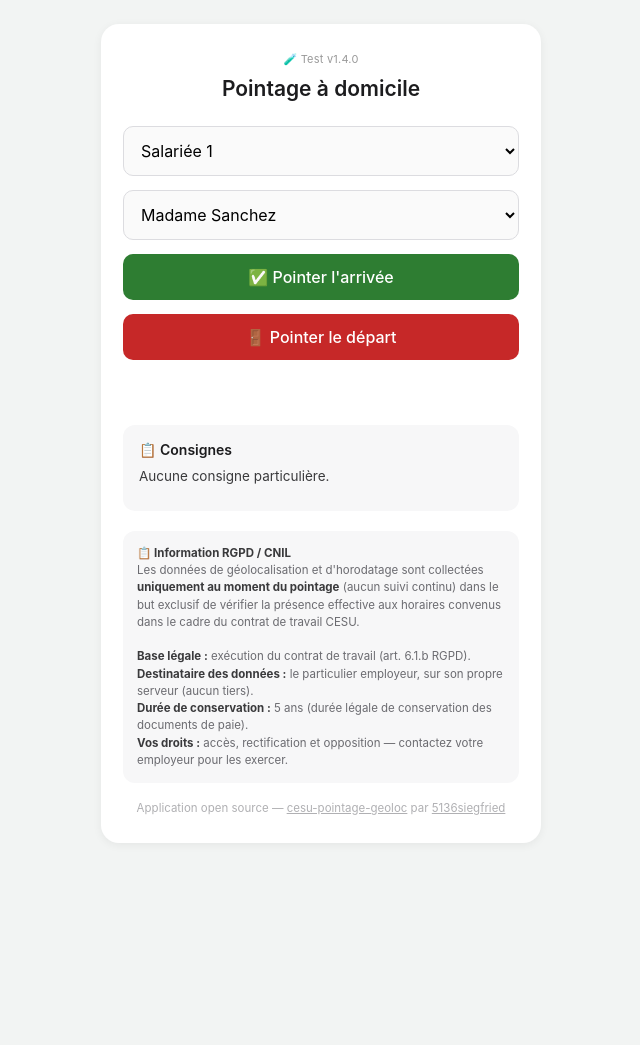
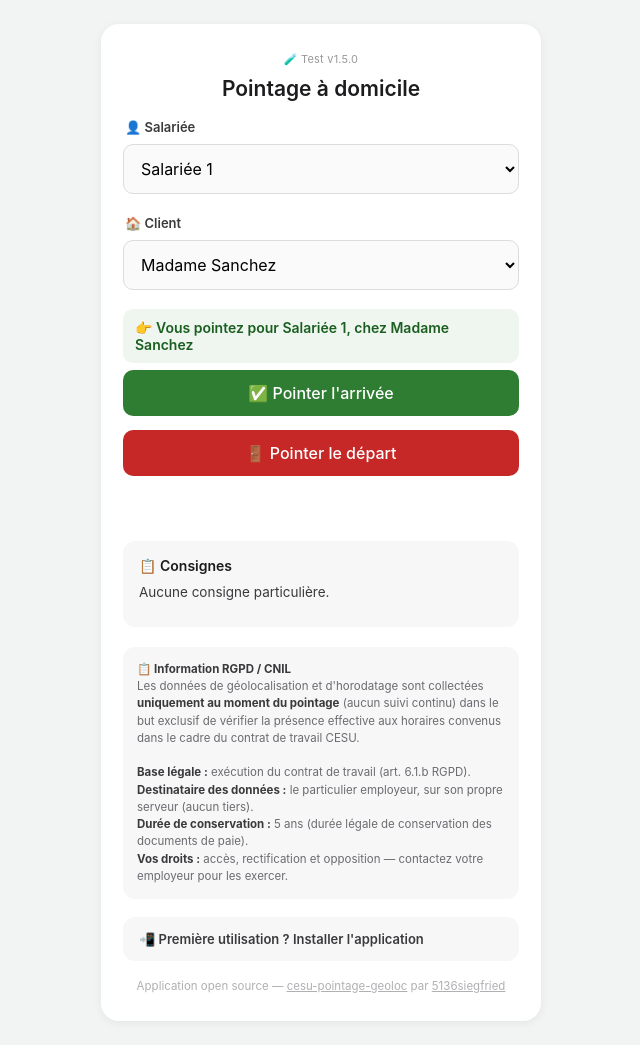
Before and after one commit to 5136siegfried/cesu-pointage-geoloc, a FastAPI app: page /static/index.html in a window 1280 px wide. Shown: the whole page, without its empty margins (319-959 px from the left). Before the commit the page ends 843 px from the top, so only its background shows below. Run offline with FastAPI, Linux system fonts and the light colour scheme; data comes from the database, SQL or seed files in the repository; tables that the repository leaves empty hold one stand-in row (values such as "Sample post").

Commit message:
Doc, changelog et tutoriel d'installation PWA

```diff
--- a/selfhosted/config.py
+++ b/selfhosted/config.py
@@ -3,6 +3,6 @@
 # désormais gérés depuis l'admin, stockés en base — plus besoin de modifier
 # ce fichier pour ça.
 
-VERSION = "1.4.0"  # affichée en bandeau sur la page de pointage — à incrémenter à chaque déploiement notable
+VERSION = "1.5.0"  # affichée en bandeau sur la page de pointage — à incrémenter à chaque déploiement notable
 
 RAYON_TOLERANCE_METRES = 150  # distance acceptée (mètres) sans déclencher d'alerte
--- a/selfhosted/db.py
+++ b/selfhosted/db.py
@@ -161,6 +161,16 @@ def set_verifie(pointage_id, value):
 def get_pointage(pid):
     conn = get_conn()
     row = conn.execute("SELECT * FROM pointages WHERE id = ?", (pid,)).fetchone()
+    conn.close()
+    return row
+
+
+def get_dernier_pointage(salariee, client):
+    conn = get_conn()
+    row = conn.execute(
+        "SELECT * FROM pointages WHERE salariee = ? AND client = ? ORDER BY horodatage DESC LIMIT 1",
+        (salariee, client)
+    ).fetchone()
     conn.close()
     return row
 
--- a/selfhosted/main.py
+++ b/selfhosted/main.py
@@ -1,6 +1,7 @@
 import io
 from datetime import datetime
 from math import radians, sin, cos, sqrt, atan2
+from pathlib import Path
 
 from fastapi import FastAPI, Request, Form
 from fastapi.staticfiles import StaticFiles
@@ -11,7 +12,7 @@ from openpyxl import Workbook
 from config import RAYON_TOLERANCE_METRES, VERSION
 from db import (
     init_db, insert_pointage, get_pointages, set_verifie,
-    get_pointage, update_pointage,
+    get_pointage, get_dernier_pointage, update_pointage,
     get_employes, get_employe, add_employe, update_employe, delete_employe,
     get_clients, get_client, get_client_by_nom, add_client, update_client, delete_client,
     get_kv, set_kv,
@@ -90,6 +91,12 @@ async def consignes_publiques(request: Request, client: str = None):
     return templates.TemplateResponse("consignes_public.html", {"request": request, "c": c})
 
 
+@app.get("/api/dernier-type")
+async def dernier_type_api(salariee: str, client: str):
+    dernier = get_dernier_pointage(salariee, client)
+    return {"dernier_type": dernier["type"] if dernier else None}
+
+
 @app.post("/api/pointage")
 async def pointage(request: Request):
     try:
@@ -118,6 +125,19 @@ async def pointage(request: Request):
         else:
             statut = "À VÉRIFIER — position indisponible"
             detail = raison or "Raison non précisée par le téléphone"
+
+        # Vérifie que ce pointage suit bien une alternance Arrivée/Départ pour ce
+        # binôme salariée/client — sinon signalé, jamais bloqué.
+        dernier = get_dernier_pointage(salariee, client)
+        sequence_ok = (
+            (type_ == "Arrivée" and (not dernier or dernier["type"] == "Départ"))
+            or (type_ == "Départ" and dernier and dernier["type"] == "Arrivée")
+        )
+        if not sequence_ok:
+            if statut == "OK":
+                statut = "À VÉRIFIER — séquence incohérente"
+            note = f"Pointage précédent pour ce binôme : {dernier['type'] if dernier else 'aucun'}."
+            detail = f"{detail} / {note}" if detail else note
 
         insert_pointage(
             horodatage=datetime.now().isoformat(timespec="seconds"),
@@ -358,6 +378,21 @@ async def supprimer_client(cid: int):
     return RedirectResponse("/admin/clients", status_code=303)
 
 
+@app.get("/admin/doc", response_class=HTMLResponse)
+async def doc_admin(request: Request):
+    return templates.TemplateResponse("doc.html", {"request": request})
+
+
+@app.get("/admin/changelog", response_class=HTMLResponse)
+async def changelog_admin(request: Request):
+    chemin = Path(__file__).parent / "CHANGELOG.md"
+    try:
+        contenu = chemin.read_text(encoding="utf-8")
+    except FileNotFoundError:
+        contenu = "Changelog introuvable."
+    return templates.TemplateResponse("changelog.html", {"request": request, "contenu": contenu, "version": VERSION})
+
+
 # ============ Admin — bandeau d'alerte ============
 
 @app.get("/admin/bandeau", response_class=HTMLResponse)
--- a/selfhosted/static/index.html
+++ b/selfhosted/static/index.html
@@ -41,6 +41,24 @@
     box-sizing: border-box;
     font-family: inherit;
   }
+  .champ-label {
+    display: block;
+    text-align: left;
+    font-size: 13px;
+    font-weight: 600;
+    color: #3a3a3c;
+    margin: 14px 0 2px 2px;
+  }
+  #recap {
+    margin-top: 12px;
+    padding: 10px 12px;
+    background: #eef6ef;
+    border-radius: 10px;
+    font-size: 14px;
+    font-weight: 600;
+    color: #1b5e20;
+    text-align: left;
+  }
   select { border: 1px solid #dcdce0; background: #fafafa; }
   button { color: white; border: none; cursor: pointer; font-weight: 500; }
   button:hover { opacity: 0.92; }
@@ -68,6 +86,19 @@
   .rgpd strong { color: #3a3a3c; }
   #credit { margin-top: 18px; font-size: 11.5px; color: #b0b0b3; }
   #credit a { color: #b0b0b3; }
+
+  .tuto {
+    margin-top: 18px;
+    padding: 14px 16px;
+    background: #f7f7f8;
+    border-radius: 12px;
+    text-align: left;
+    font-size: 13px;
+    color: #3a3a3c;
+  }
+  .tuto summary { font-weight: 600; cursor: pointer; list-style: none; }
+  .tuto summary::-webkit-details-marker { display: none; }
+  .tuto p { margin: 10px 0 0 0; color: #3a3a3c; line-height: 1.5; }
 </style>
 </head>
 <body>
@@ -77,8 +108,13 @@
 
   <div id="bandeau" style="display:none; padding:10px; border-radius:8px; margin-bottom:14px; font-size:14px; text-align:left;"></div>
 
+  <label class="champ-label" for="salariee">👤 Salariée</label>
   <select id="salariee"><option>Chargement...</option></select>
+
+  <label class="champ-label" for="client">🏠 Client</label>
   <select id="client"><option>Chargement...</option></select>
+
+  <div id="recap"></div>
 
   <button id="arrivee" onclick="pointer('Arrivée')">✅ Pointer l'arrivée</button>
   <button id="depart" onclick="pointer('Départ')">🚪 Pointer le départ</button>
@@ -102,6 +138,13 @@
     <strong>Durée de conservation :</strong> 5 ans (durée légale de conservation des documents de paie).<br>
     <strong>Vos droits :</strong> accès, rectification et opposition — contactez votre employeur pour les exercer.
   </div>
+
+  <details class="tuto">
+    <summary>📲 Première utilisation ? Installer l'application</summary>
+    <p><strong>Sur iPhone (Safari) :</strong> appuyez sur l'icône de partage <span style="font-size:16px;">⬆️</span> en bas de l'écran, puis « Sur l'écran d'accueil ». L'application s'ouvrira ensuite en plein écran, comme une app normale.</p>
+    <p><strong>Sur Android (Chrome) :</strong> appuyez sur le menu <span style="font-size:16px;">⋮</span> en haut à droite, puis « Ajouter à l'écran d'accueil » (ou « Installer l'application » selon les téléphones).</p>
+    <p>Une fois installée, la géolocalisation ne sera demandée qu'une seule fois — pensez à autoriser la position quand le téléphone le propose.</p>
+  </details>
 
   <div id="credit">
     Application open source —
@@ -176,6 +219,12 @@
   chargerVersion();
 
   // --- Chargement de la config (salariées / clients) ---
+  function majRecap() {
+    const salariee = document.getElementById('salariee').value;
+    const client = document.getElementById('client').value;
+    document.getElementById('recap').innerText = `👉 Vous pointez pour ${salariee}, chez ${client}`;
+  }
+
   async function chargerConfig() {
     const res = await fetch('/api/config');
     const cfg = await res.json();
@@ -183,7 +232,10 @@
     const selCli = document.getElementById('client');
     selSal.innerHTML = cfg.salariees.map(s => `<option>${s}</option>`).join('');
     selCli.innerHTML = cfg.clients.map(c => `<option>${c}</option>`).join('');
+    selSal.addEventListener('change', majRecap);
     selCli.addEventListener('change', chargerConsignes);
+    selCli.addEventListener('change', majRecap);
+    majRecap();
     chargerConsignes(); // affichage initial pour le premier client sélectionné
   }
   chargerConfig();
@@ -205,10 +257,40 @@
   chargerBandeau();
 
   function reessayer() {
-    if (dernierType) { afficherRetry(false); pointer(dernierType); }
+    if (dernierType) { afficherRetry(false); lancerPointage(dernierType); }
   }
 
-  function pointer(type) {
+  // --- Vérification en amont de l'alternance Arrivée/Départ pour ce binôme ---
+  async function typeAttendu() {
+    const salariee = document.getElementById('salariee').value;
+    const client = document.getElementById('client').value;
+    try {
+      const res = await fetch('/api/dernier-type?salariee=' + encodeURIComponent(salariee) + '&client=' + encodeURIComponent(client));
+      const d = await res.json();
+      return d.dernier_type; // "Arrivée", "Départ" ou null (aucun pointage antérieur)
+    } catch (e) {
+      return undefined; // indéterminé — on ne bloque ni n'avertit dans ce cas
+    }
+  }
+
+  async function pointer(type) {
+    const salariee = document.getElementById('salariee').value;
+    const client = document.getElementById('client').value;
+    const dernier = await typeAttendu();
+
+    if (dernier !== undefined) {
+      if (type === 'Arrivée' && dernier === 'Arrivée') {
+        if (!confirm(`${salariee} chez ${client} : le dernier pointage était déjà une arrivée sans départ enregistré. Confirmer quand même cette nouvelle arrivée ?`)) return;
+      }
+      if (type === 'Départ' && dernier !== 'Arrivée') {
+        if (!confirm(`${salariee} chez ${client} : aucune arrivée enregistrée juste avant. Confirmer quand même ce départ ?`)) return;
+      }
+    }
+
+    lancerPointage(type);
+  }
+
+  function lancerPointage(type) {
     dernierType = type;
     setBoutons(false);
     afficherRetry(false);
--- a/selfhosted/static/sw.js
+++ b/selfhosted/static/sw.js
@@ -1,7 +1,7 @@
 // Network-first pour le HTML (toujours la version la plus fraîche),
 // cache-first pour le reste. Le cache ne sert de secours qu'hors-ligne.
 
-const CACHE_NAME = 'cesu-pointage-v4';
+const CACHE_NAME = 'cesu-pointage-v7';
 const APP_SHELL = ['/static/index.html', '/static/manifest.json'];
 
 self.addEventListener('install', (event) => {
--- a/selfhosted/templates/admin.html
+++ b/selfhosted/templates/admin.html
@@ -13,6 +13,8 @@
   <a href="/admin/clients">🏠 Clients</a>
   <a href="/admin/planning">🗓 Planning</a>
   <a href="/admin/bandeau">📢 Bandeau d'alerte</a>
+  <a href="/admin/doc">📖 Doc</a>
+  <a href="/admin/changelog">📝 Changelog</a>
 </nav>
 
 <h1>Tableau de bord</h1>
--- a/selfhosted/templates/bandeau.html
+++ b/selfhosted/templates/bandeau.html
@@ -13,6 +13,8 @@
   <a href="/admin/clients">🏠 Clients</a>
   <a href="/admin/planning">🗓 Planning</a>
   <a href="/admin/bandeau" class="actif">📢 Bandeau d'alerte</a>
+  <a href="/admin/doc">📖 Doc</a>
+  <a href="/admin/changelog">📝 Changelog</a>
 </nav>
 
 <h1>Bandeau d'alerte</h1>
--- a/selfhosted/templates/clients.html
+++ b/selfhosted/templates/clients.html
@@ -14,6 +14,8 @@
   <a href="/admin/clients" class="actif">🏠 Clients</a>
   <a href="/admin/planning">🗓 Planning</a>
   <a href="/admin/bandeau">📢 Bandeau d'alerte</a>
+  <a href="/admin/doc">📖 Doc</a>
+  <a href="/admin/changelog">📝 Changelog</a>
 </nav>
 
 <h1>Clients</h1>
--- a/selfhosted/templates/employes.html
+++ b/selfhosted/templates/employes.html
@@ -13,6 +13,8 @@
   <a href="/admin/clients">🏠 Clients</a>
   <a href="/admin/planning">🗓 Planning</a>
   <a href="/admin/bandeau">📢 Bandeau d'alerte</a>
+  <a href="/admin/doc">📖 Doc</a>
+  <a href="/admin/changelog">📝 Changelog</a>
 </nav>
 
 <h1>Employés</h1>
--- a/selfhosted/templates/planning.html
+++ b/selfhosted/templates/planning.html
@@ -13,6 +13,8 @@
   <a href="/admin/clients">🏠 Clients</a>
   <a href="/admin/planning" class="actif">🗓 Planning</a>
   <a href="/admin/bandeau">📢 Bandeau d'alerte</a>
+  <a href="/admin/doc">📖 Doc</a>
+  <a href="/admin/changelog">📝 Changelog</a>
 </nav>
 
 <h1>Planning</h1>
```
Also changed, not shown: selfhosted/templates/changelog.html (added, +30 -0 lines), selfhosted/templates/doc.html (added, +57 -0 lines), selfhosted/CHANGELOG.md (added).
